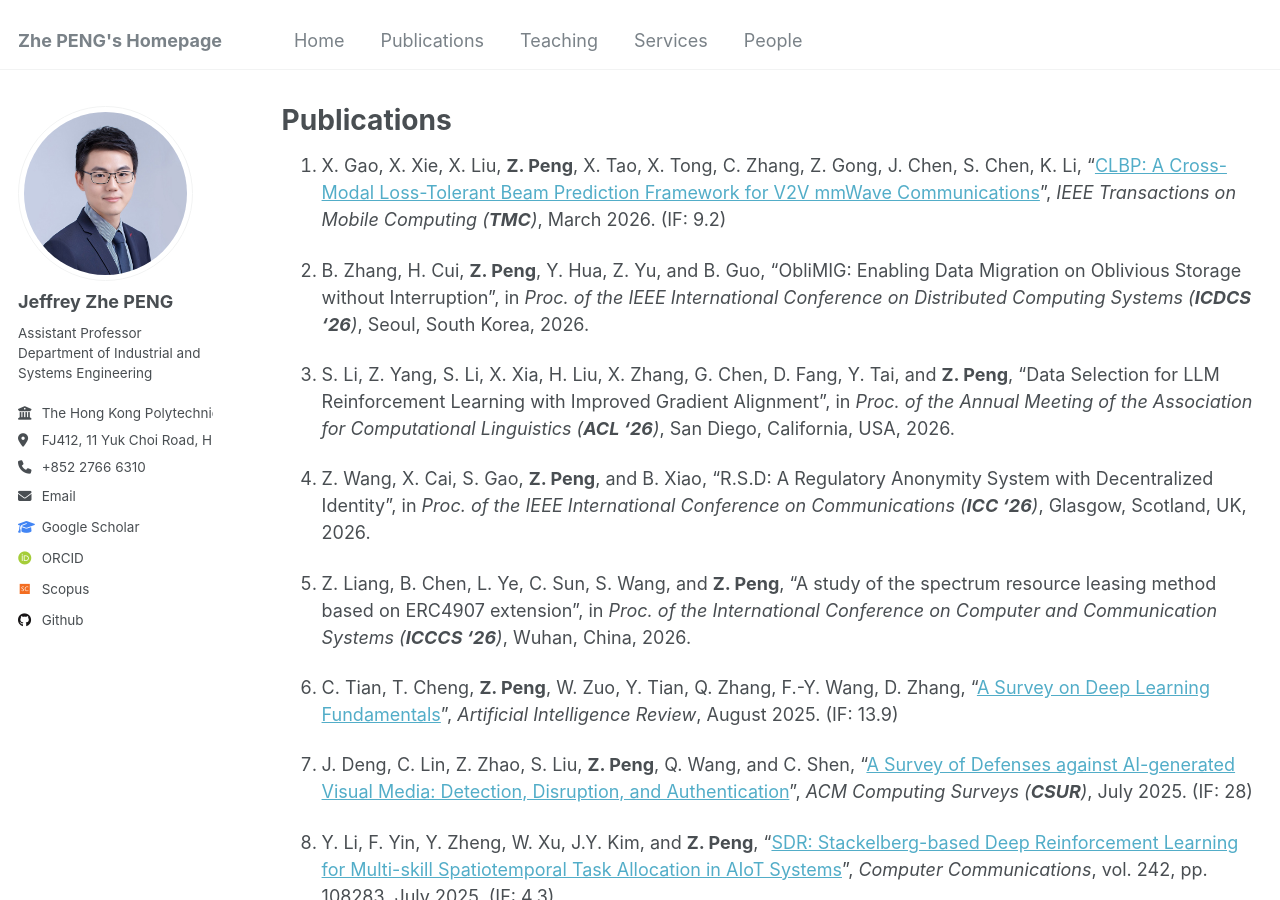
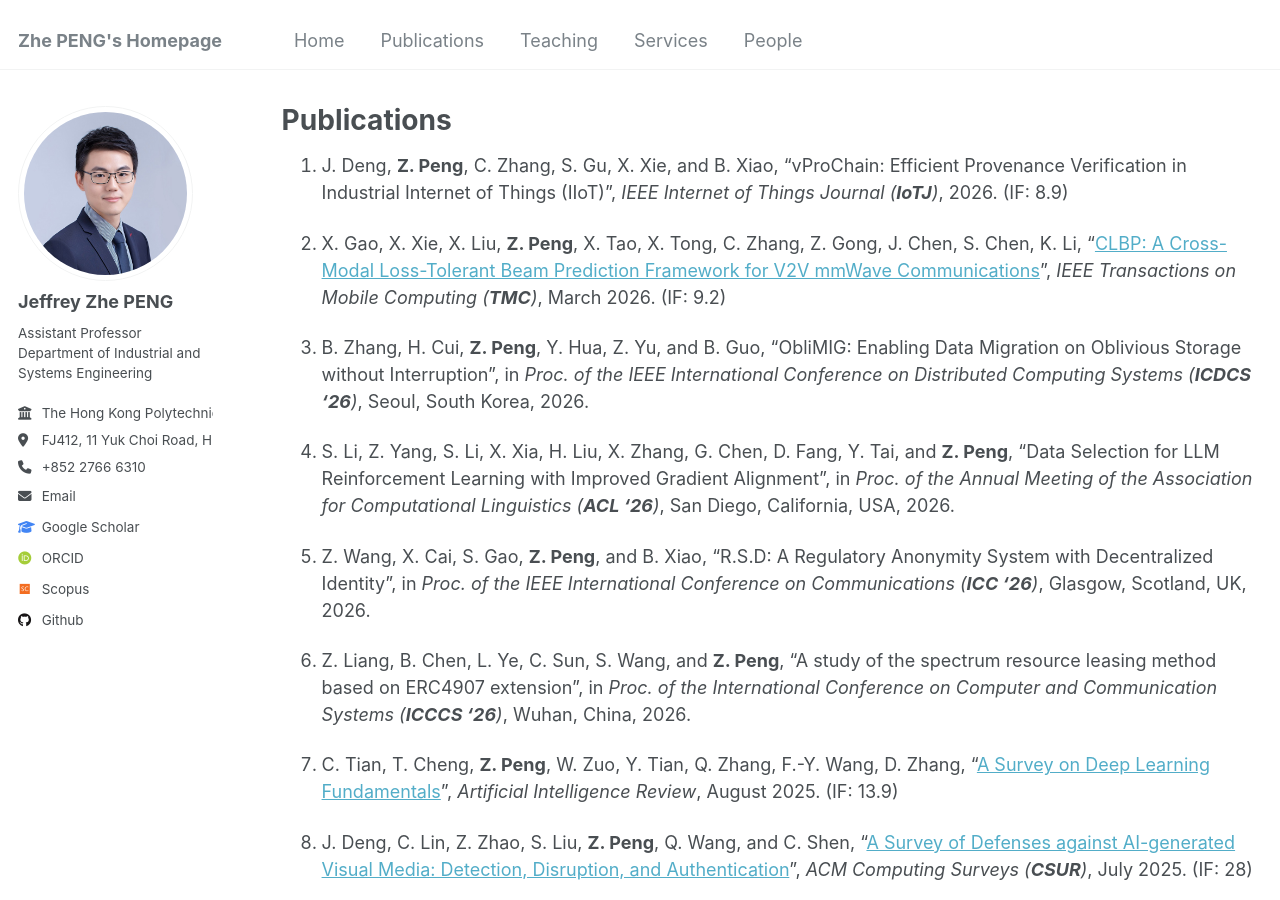
Before and after one commit to PENG-Zhe/peng-zhe.github.io, a Jekyll site: the page built from _pages/publications.md, in a window 1280 px wide and 900 px high. Built offline with Jekyll 4.4.1, drawn with Linux system fonts in a browser that asks for light colours; some web fonts are replaced.

Commit message:
Update publications.md

```diff
--- a/_pages/publications.md
+++ b/_pages/publications.md
@@ -3,6 +3,8 @@ title: "Publications"
 permalink: /publications/
 layout: archive
 ---
+1. J. Deng, **Z. Peng**, C. Zhang, S. Gu, X. Xie, and B. Xiao, "vProChain: Efficient Provenance Verification in Industrial Internet of Things (IIoT)", _IEEE Internet of Things Journal (**IoTJ**)_, 2026. (IF: 8.9)
+
 1. X. Gao, X. Xie, X. Liu, **Z. Peng**, X. Tao, X. Tong, C. Zhang, Z. Gong, J. Chen, S. Chen, K. Li, "[CLBP: A Cross-Modal Loss-Tolerant Beam Prediction Framework for V2V mmWave Communications](https://ieeexplore.ieee.org/abstract/document/11434985)", _IEEE Transactions on Mobile Computing (**TMC**)_, March 2026. (IF: 9.2)
 
 1. B. Zhang, H. Cui, **Z. Peng**, Y. Hua, Z. Yu, and B. Guo, "ObliMIG: Enabling Data Migration on Oblivious Storage without Interruption", in _Proc. of the IEEE International Conference on Distributed Computing Systems (**ICDCS '26**)_, Seoul, South Korea, 2026.
```
